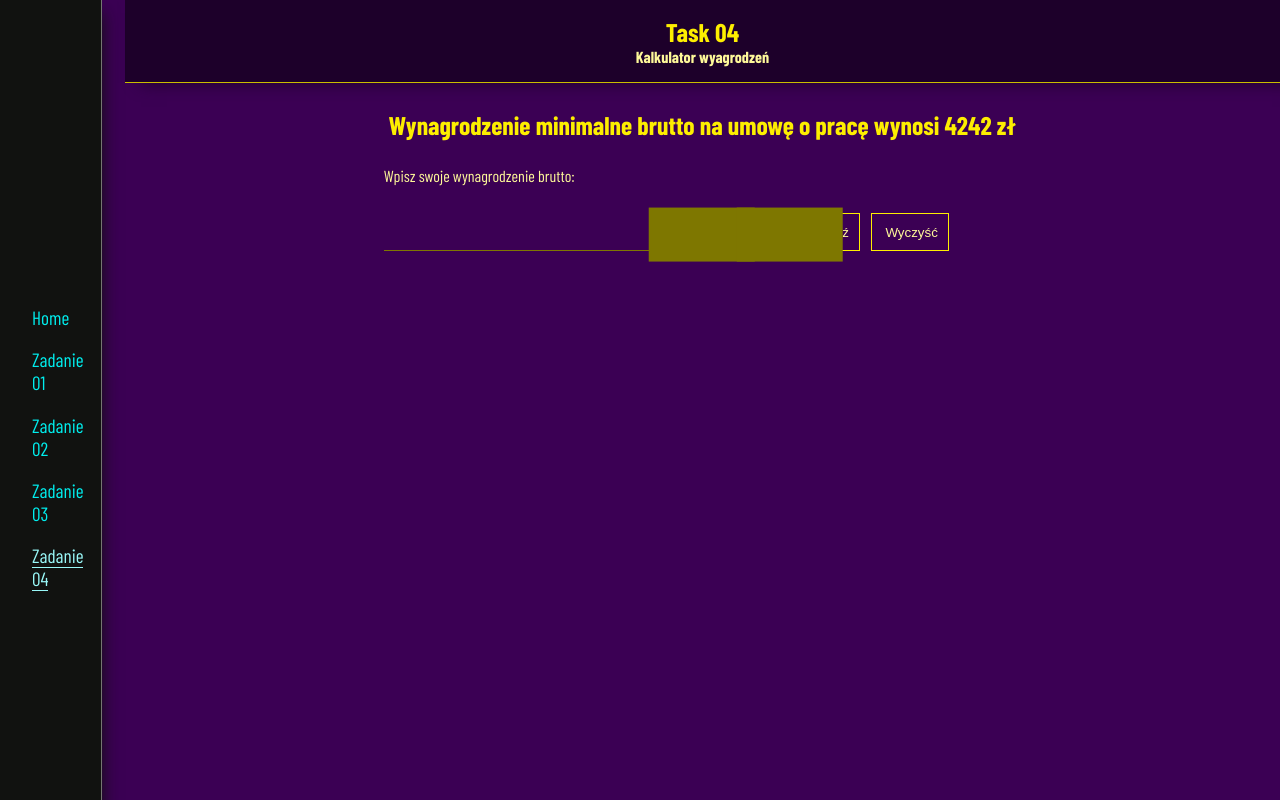
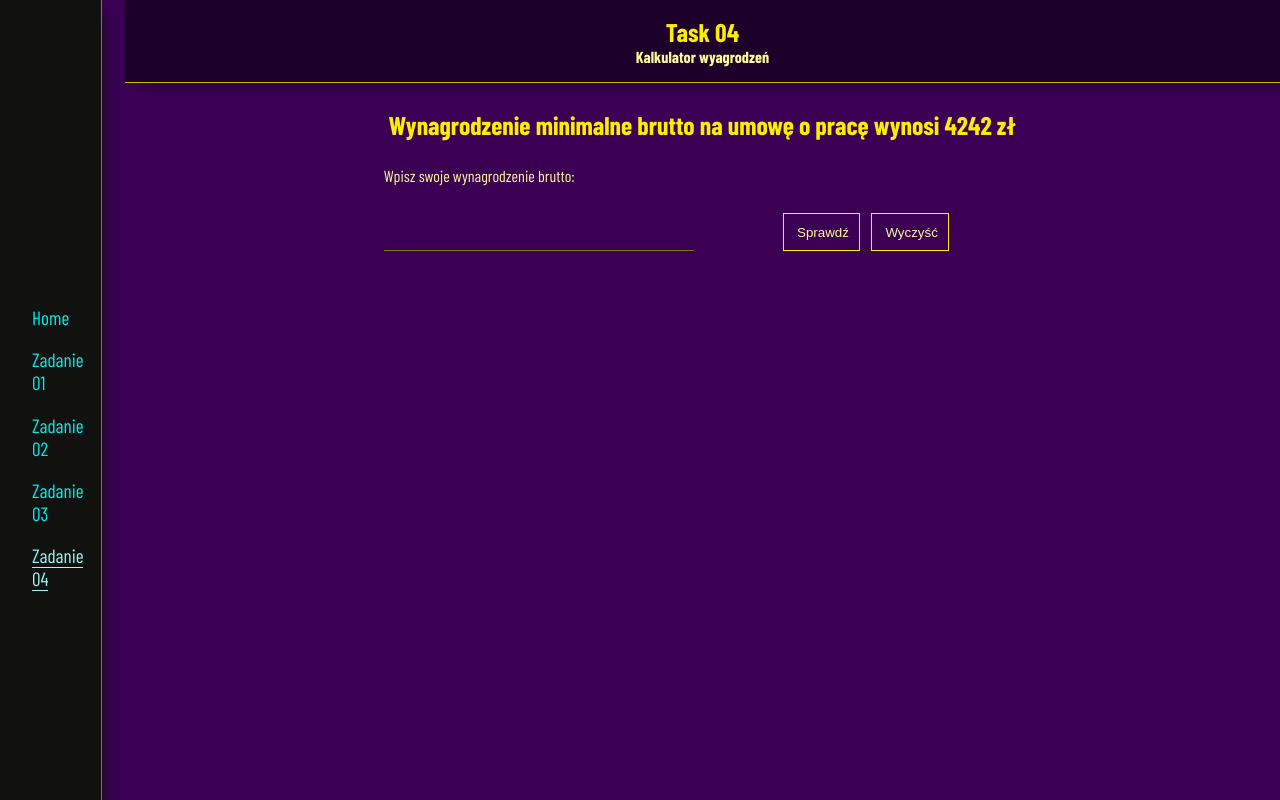
Before and after one commit to Scorpion19702022/MyReact_App001, a React (Create React App) app: page /Task04 in a window 1280 px wide. Built offline with nearby package versions, Linux system fonts and the light colour scheme; a web font is replaced by a local one.

Commit message:
added context and styles css for buttons

```diff
--- /dev/null
+++ b/src/Components/Task04/Context/SalaryContext.js
@@ -0,0 +1,15 @@
+import { createContext, useState } from 'react'
+
+const SalaryContext = createContext()
+
+export const CalculateSalaryCotext = ({ children }) => {
+	const [inputValue, setInputValue] = useState('')
+
+	const handleChangeValueInput = e => {
+		setInputValue(e.target.value)
+	}
+
+	return <SalaryContext.Provider value={{ inputValue, handleChangeValueInput }}>{children}</SalaryContext.Provider>
+}
+
+export default SalaryContext
--- a/src/Components/Task04/Task04.js
+++ b/src/Components/Task04/Task04.js
@@ -2,6 +2,7 @@ import React from 'react'
 
 import styles from './Task04.module.css'
 import Task04input from './Task04input'
+import { CalculateSalaryCotext } from './Context/SalaryContext'
 
 const Task04 = () => {
 	return (
@@ -10,7 +11,9 @@ const Task04 = () => {
 				<h1 className={styles.header_heading}>Task 04</h1>
 				<h4 className={styles.header_theme}>Kalkulator wyagrodzeń</h4>
 			</div>
-			<Task04input />
+			<CalculateSalaryCotext>
+				<Task04input />
+			</CalculateSalaryCotext>
 		</div>
 	)
 }
--- a/src/Components/Task04/Task04input.js
+++ b/src/Components/Task04/Task04input.js
@@ -1,15 +1,26 @@
-import React from 'react'
+import React, { useContext } from 'react'
 
 import styles from './Task04input.module.css'
+import SalaryContext from './Context/SalaryContext'
 
 const Task04input = () => {
+	const { inputValue, handleChangeValueInput } = useContext(SalaryContext)
+
+	console.log(inputValue)
+
 	return (
 		<div className={styles.wrapper_inputs}>
 			<h1 className={styles.heading_input}>Wynagrodzenie minimalne brutto na umowę o pracę wynosi 4242 zł</h1>
 			<div className={styles.box_inputs}>
 				<div className={styles.box_input}>
 					<label className={styles.label_input}>Wpisz swoje wynagrodzenie brutto:</label>
-					<input className={styles.input_input} type='number' min={4242} />
+					<input
+						className={styles.input_input}
+						type='number'
+						min={4242}
+						value={inputValue}
+						onChange={handleChangeValueInput}
+					/>
 				</div>
 				<div className={styles.btns_input}>
 					<button className={styles.btn_input}>Sprawdź</button>
--- a/src/Components/Task04/Task04input.module.css
+++ b/src/Components/Task04/Task04input.module.css
@@ -103,18 +103,27 @@
 	z-index: 1;
 	cursor: pointer;
 	transition: all 0.2s ease-in-outs;
+	overflow: hidden;
+	transition: all 0.3s ease-in-out;
 }
 
 .btn_input::before {
 	position: absolute;
 	content: '';
-	width: 140%;
+	width: 40%;
 	height: 150%;
+	border-radius: 50%;
+	filter: blur(1em);
 	z-index: -1;
-	transform: translate(-140%, -32%);
+	transform: translate(-220%, -32%);
 	background-color: var(--color-yellow06);
+	transition: all 0.15s ease-in-out;
 }
 
 .btn_input:hover::before {
-	transform: translate(70%, -32%);
+	transform: translate(220%, -32%);
 }
+
+.btn_input:hover {
+	background-color: rgba(202, 188, 0, 0.2);
+}
```
